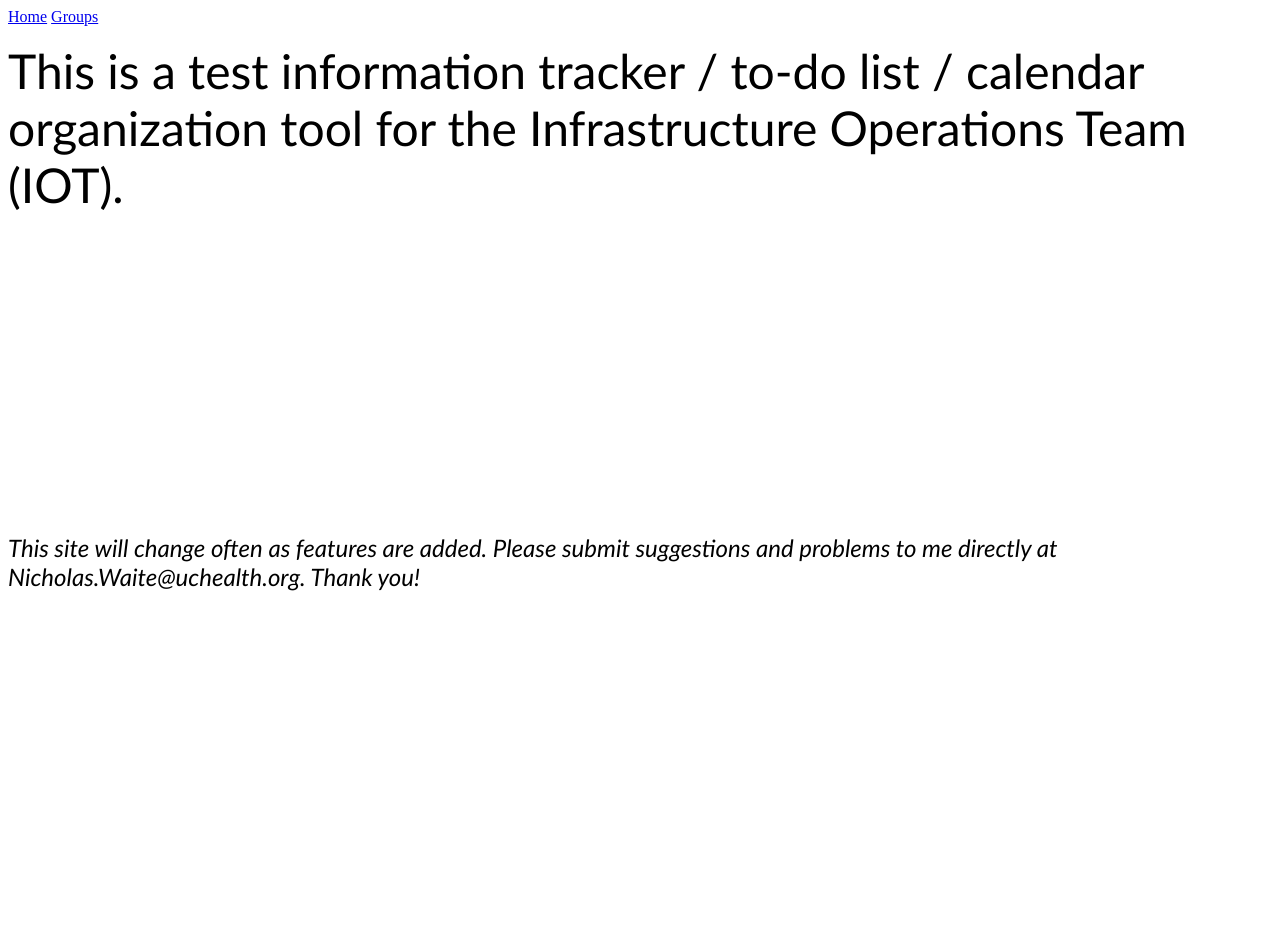
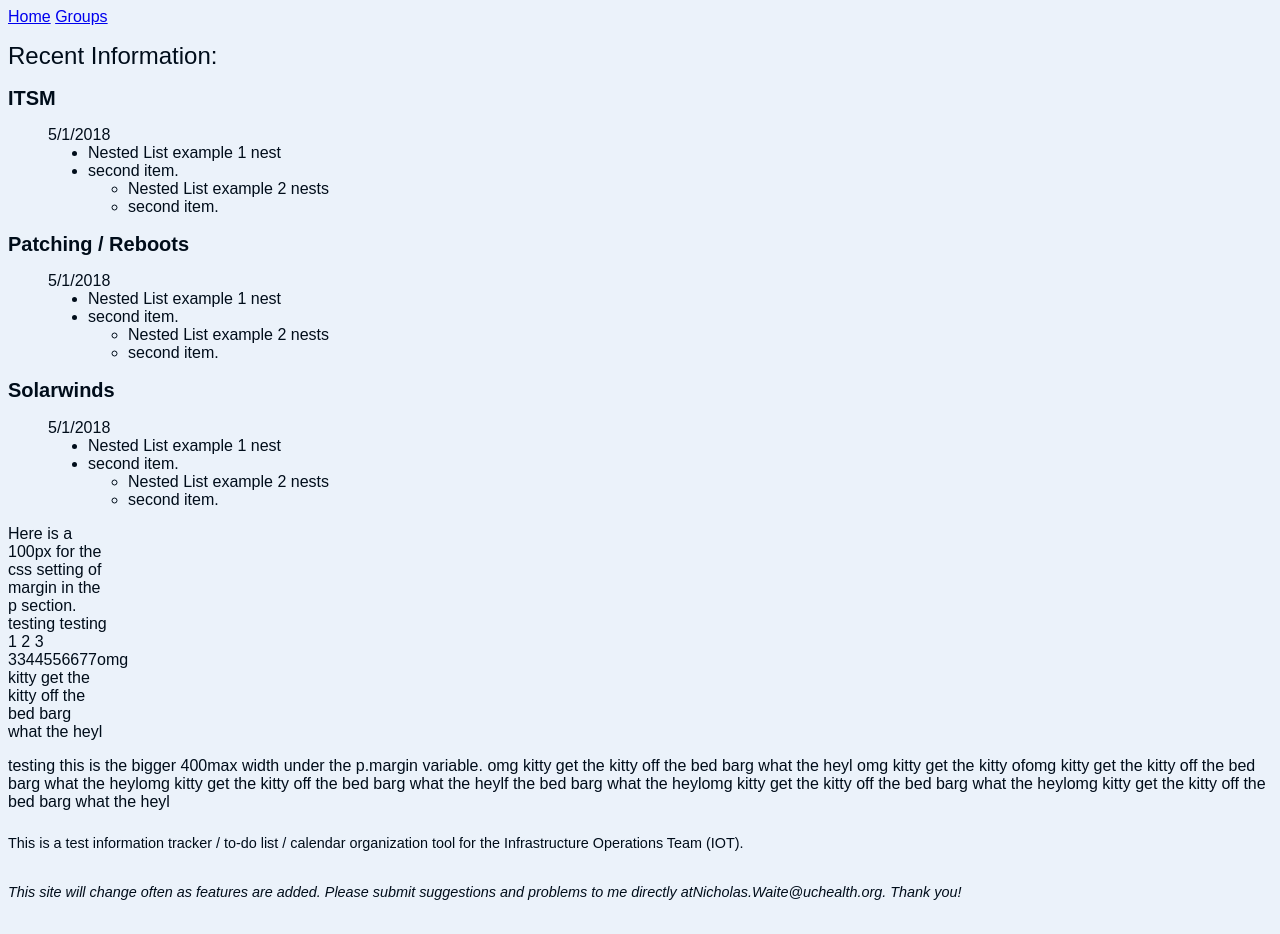
Before and after one commit to nickcantwaite/CrashCourseDjangoProject3, a Django app: page /learning_logs/ in a window 1280 px wide. Before the commit the page ends 591 px from the top, so only its background shows below. Run offline with Django 3.2, Linux system fonts and the light colour scheme.

Commit message:
Edited .gitignore. tracked base.html and template html changes.

```diff
--- a/learning_log/settings.py
+++ b/learning_log/settings.py
@@ -120,4 +120,4 @@ USE_TZ = True
 # Static files (CSS, JavaScript, Images)
 # https://docs.djangoproject.com/en/2.0/howto/static-files/
 
-STATIC_URL = '/static/'
+STATIC_URL = '/learning_logs/static/'
--- a/learning_logs/templates/base.html
+++ b/learning_logs/templates/base.html
@@ -1,6 +1,18 @@
-<p>
-    <a href="{% url 'index' %}">Home</a>
-    <a href="{% url 'groups' %}">Groups</a>
-</p>
+<background
+<head>
+    <!-- Add additional CSS in static file -->
+    {% load static %}
+    <link rel="stylesheet" href="{% static 'css/styles.css' %}">
+
+    <p>
+        <a href="{% url 'index' %}">Home</a>
+        <a href="{% url 'groups' %}">Groups</a>
+    </p>
+</head>
+
+<body style="background-color:#ebf2fa;">
+
+</body>
+
 
 {% block content %}{% endblock content %}
--- a/learning_logs/templates/index.html
+++ b/learning_logs/templates/index.html
@@ -1,28 +1,62 @@
 {% extends "base.html" %}
-
 {% block content %}
 
-<p><font face="calibri" size="8">This is a test information tracker / to-do list / calendar organization tool for the Infrastructure Operations
-    Team (IOT).</font></p>
 
-</br>
-</br>
-</br>
-</br>
-</br>
-</br>
-</br>
-</br>
-</br>
-</br>
-</br>
-</br>
-</br>
-</br>
-</br>
-</br>
+<h1>Recent Information:</h1>
+<h2>ITSM</font></h2>
+<body>
+    <ul style="list-style-type:none">
+     <li>5/1/2018</li>
+        <ul style="list-style-type:disc">
+            <li>Nested List example 1 nest</li>
+            <li>second item.</li>
+                <ul style="list-style-type:circle">
+                    <li>Nested List example 2 nests</li>
+                    <li>second item.</li>
+                </ul>
+        </ul>
+    </ul>
+</body>
 
-<p><i><font face="calibri" size="5">This site will change often as features are added. Please submit suggestions and problems to me directly at
-    Nicholas.Waite@uchealth.org. Thank you!</font></i></p>
+<h2>Patching / Reboots</font></h2>
+<body>
+    <ul style="list-style-type:none">
+     <li>5/1/2018</li>
+        <ul style="list-style-type:disc">
+            <li>Nested List example 1 nest</li>
+            <li>second item.</li>
+                <ul style="list-style-type:circle">
+                    <li>Nested List example 2 nests</li>
+                    <li>second item.</li>
+                </ul>
+        </ul>
+    </ul>
+</body>
+
+<h2>Solarwinds</h2>
+<body>
+    <ul style="list-style-type:none">
+     <li>5/1/2018</li>
+        <ul style="list-style-type:disc">
+            <li>Nested List example 1 nest</li>
+            <li>second item.</li>
+                <ul style="list-style-type:circle">
+                    <li>Nested List example 2 nests</li>
+                    <li>second item.</li>
+                </ul>
+        </ul>
+    </ul>
+</body>
+
+<p>Here is a 100px for the css setting of margin in the p section. testing testing 1 2 3 3344556677omg kitty
+    get the kitty off the bed barg what the heyl</p>
+<p class="bigwidth"> testing this is the bigger 400max width under the p.margin variable. omg kitty get the kitty off the bed barg
+    what the heyl omg kitty get the kitty ofomg kitty get the kitty off the bed barg what the heylomg kitty get the
+    kitty off the bed barg what the heylf the bed barg what the heylomg kitty get the kitty off the bed barg what the
+    heylomg kitty get the kitty off the bed barg what the heyl</p>
+<h5>This is a test information tracker / to-do list / calendar organization tool for the Infrastructure Operations
+    Team (IOT).</h5>
+<h6><i>This site will change often as features are added.
+    Please submit suggestions and problems to me directly atNicholas.Waite@uchealth.org. Thank you!</h6>
 
 {% endblock content %}
```
Also changed, not shown: learning_logs/templates/groups.html (+4 -4 lines), db.sqlite3, 1 other file.
